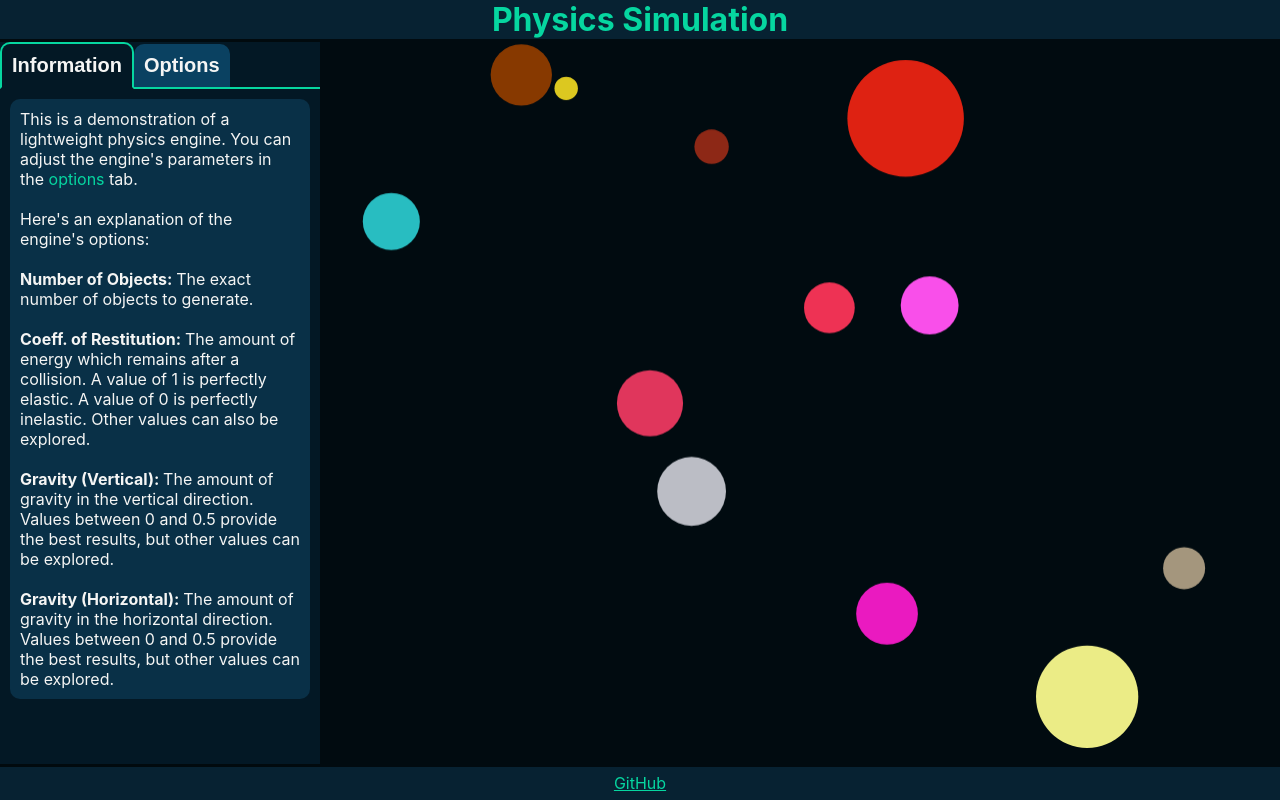
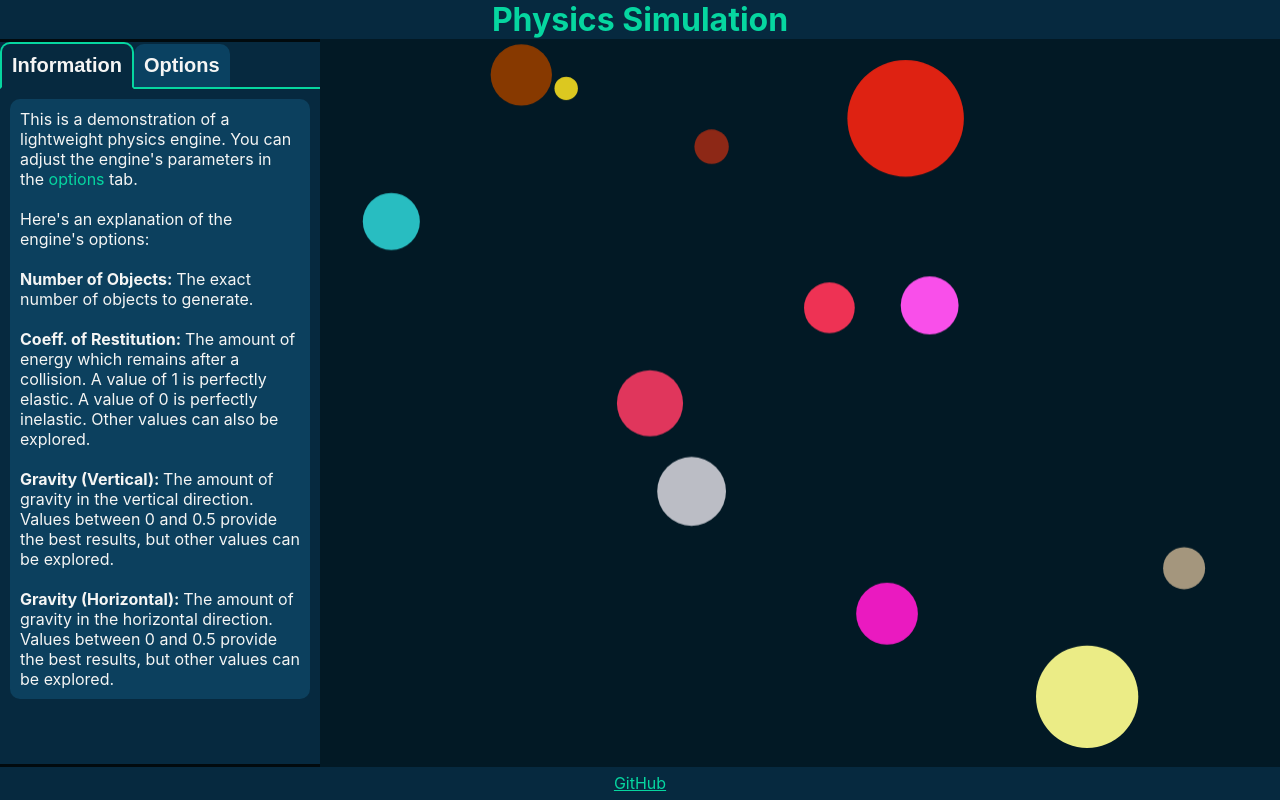
Before and after one commit to NathanNgo/NBodySimulation, a React (Create React App) app: page / in a window 1280 px wide. Built offline with nearby package versions, Linux system fonts and the light colour scheme.

Commit message:
Style change to brighten things up

```diff
--- a/src/css/App.css
+++ b/src/css/App.css
@@ -2,17 +2,17 @@
 
 /* VARIABLES */
 :root {
-    --mainBackgroundColor: /*#021018;*/ #010b10;
+    --mainBackgroundColor: /*#021018;*/ /*#010b10;*/ #021925;
     /* Maybe find a lighter shade as we swapped with sideBackgroundColor */
-    --headerBackgroundColor: #072232;/*#02131c;*//*#021c2b;*/
-    --sideBackgroundColor: /*#021c2b;*//*#02131c;*/#031825;
+    --headerBackgroundColor: #06293f;/*#02131c;*//*#021c2b;*/
+    --sideBackgroundColor: /*#021c2b;*//*#02131c;*/#06293f;
     --mainText: #f5f5f4;
     --accentText: #06d6a0;
     --secondAccentText: /*#6e110a;*/#79140c;
     --thirdAccentText: #55aafa;
 
     /* PANEL COLORS */
-    --panelColor: #093047;
+    --panelColor: /*#093047;*/ #0c405e;
     --panelHeaderColor: #0a4161;
     --panelHover: /*#0a3954;*/#0a3852;
 
```
